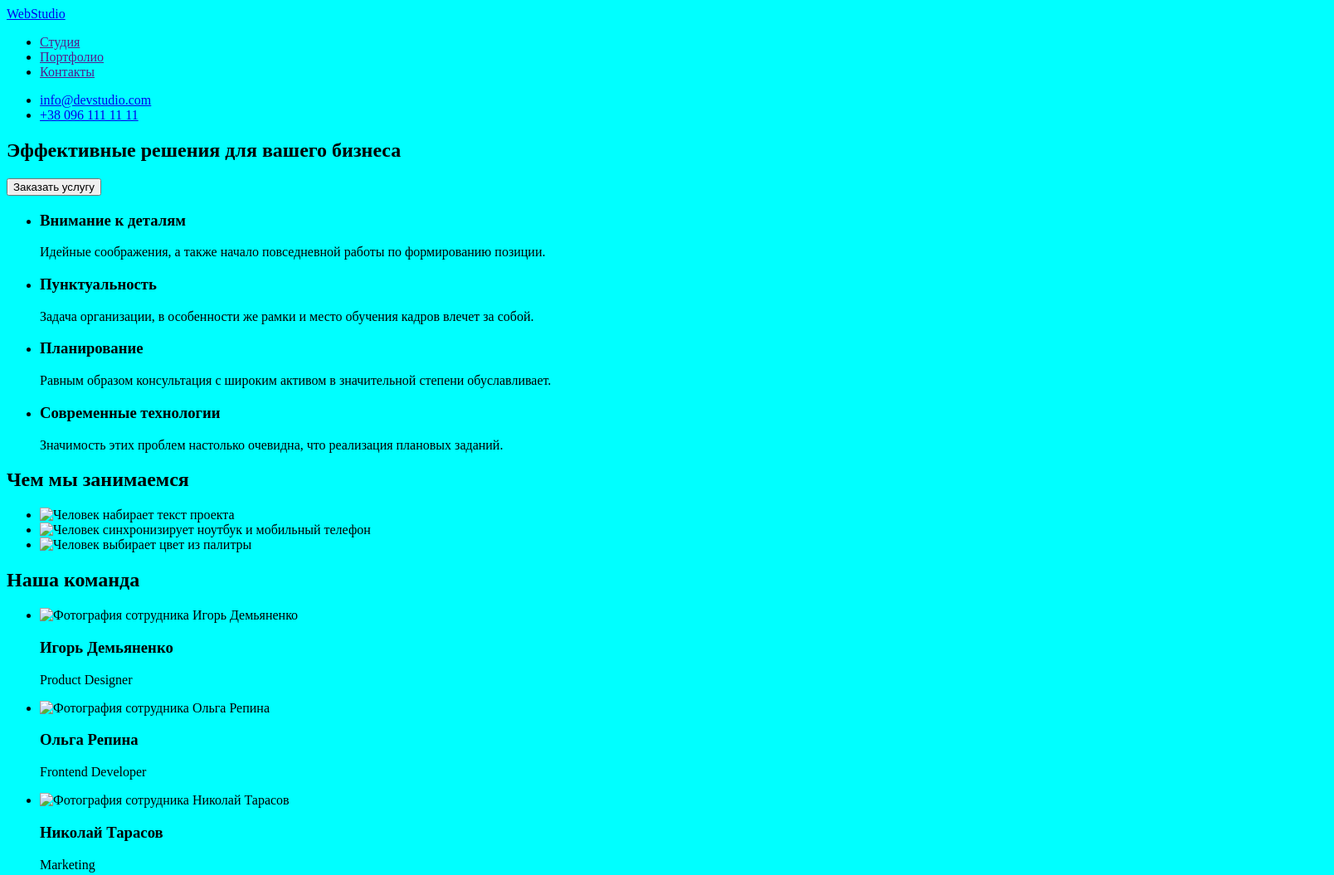
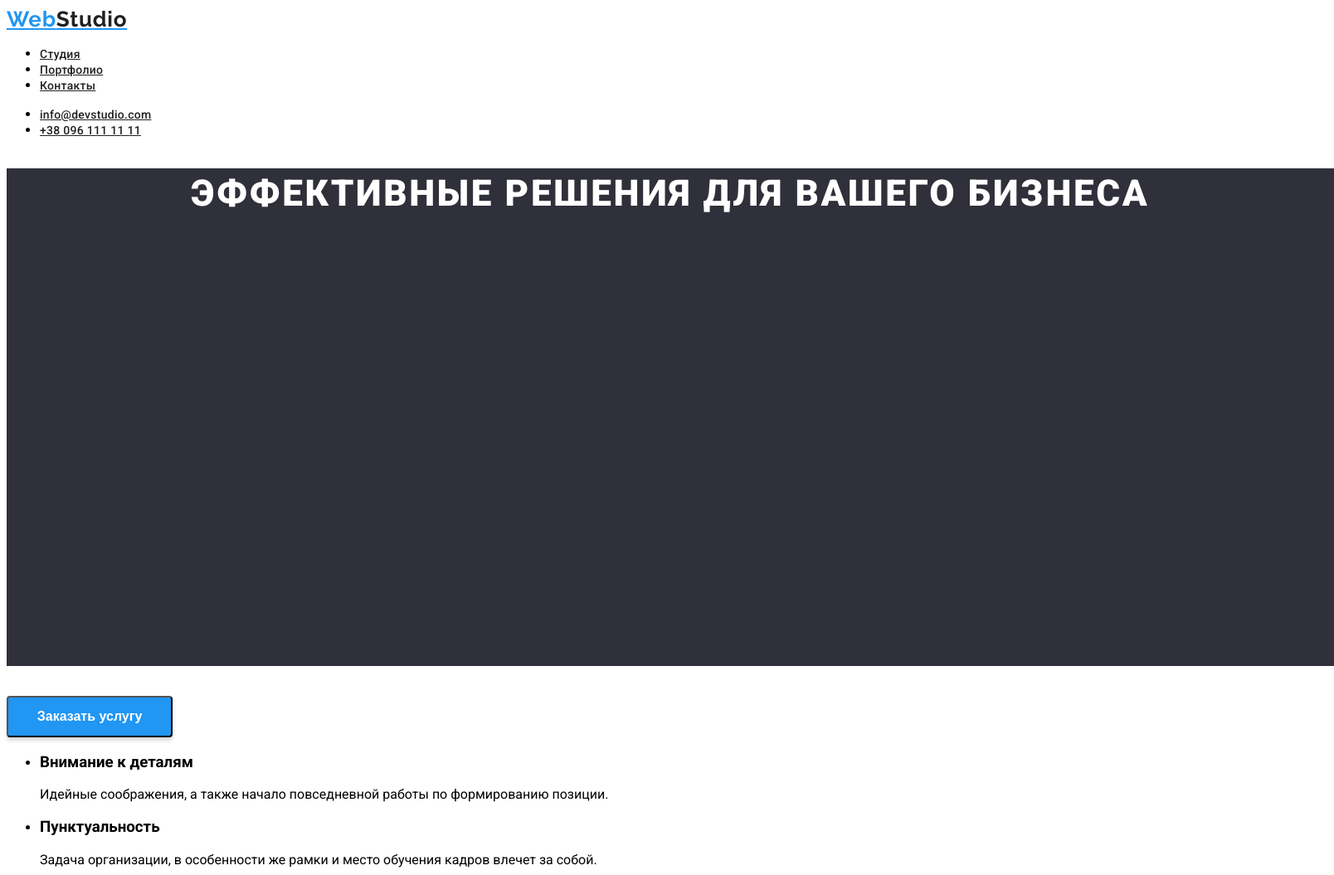
Before and after one commit to ZoyaBukhantseva/goit-markup-hw-02, a plain HTML site: page index.html in a window 1280 px wide. Shown: the top 1055 px of the page at 83% size, 1608 px wide, since content can reach past the window. Drawn offline with Linux system fonts and the light colour scheme.

Commit message:
add class and css(for example)

```diff
--- a/css/style.css
+++ b/css/style.css
@@ -1,3 +1,58 @@
 body {
-  background-color: aqua;
+  font-family: "Roboto", sans-serif;
 }
+
+.header-logo {
+  color: #2196f3;
+  font-family: Raleway;
+  font-style: normal;
+  font-weight: bold;
+  font-size: 26px;
+  line-height: 31px;
+  letter-spacing: 0.03em;
+}
+
+.header-link {
+  color: #212121;
+  font-style: normal;
+  font-weight: 500;
+  font-size: 14px;
+  line-height: 16px;
+  letter-spacing: 0.02em;
+}
+.header-link:hover,
+.header-link:focus {
+  color: #2196f3;
+}
+
+.hero-title {
+  font-style: normal;
+  font-weight: 900;
+  font-size: 44px;
+  line-height: 60px;
+  letter-spacing: 0.06em;
+  text-transform: uppercase;
+  color: #ffffff;
+
+  text-align: center;
+  width: 1600px;
+  height: 600px;
+  left: 0px;
+  top: 80px;
+  background-color: #2f303a;
+}
+.hero-button {
+  font-style: normal;
+  font-weight: bold;
+  font-size: 16px;
+  line-height: 30px;
+  color: #ffffff;
+  width: 200px;
+  height: 50px;
+  left: 700px;
+  top: 430px;
+  background: #2196f3;
+  box-shadow: 0px 4px 4px rgba(0, 0, 0, 0.15);
+  border-radius: 4px;
+}
+.peculiarities
--- a/index.html
+++ b/index.html
@@ -4,54 +4,72 @@
     <meta charset="UTF-8" />
     <meta http-equiv="X-UA-Compatible" content="IE=edge" />
     <meta name="viewport" content="width=device-width, initial-scale=1.0" />
+    <link rel="preconnect" href="https://fonts.googleapis.com" />
+    <link rel="preconnect" href="https://fonts.gstatic.com" crossorigin />
+    <link
+      href="https://fonts.googleapis.com/css2?family=Raleway:wght@700&family=Roboto:wght@400;500;700;900&display=swap"
+      rel="stylesheet"
+    />
     <title>WebStudio</title>
     <link rel="stylesheet" href="./css/style.css" />
   </head>
   <body>
-    <header>
-      <nav>
-        <a href="/">WebStudio</a>
-        <ul>
-          <li><a href="">Студия</a></li>
-          <li><a href="">Портфолио</a></li>
-          <li><a href="">Контакты</a></li>
+    <header class="header">
+      <nav class="header-nav">
+        <a href="./index.html" class="header-logo"
+          >Web<span style="color: #212121">Studio</span></a
+        >
+        <ul class="header-list">
+          <li class="header-item"><a href="" class="header-link">Студия</a></li>
+          <li class="header-item">
+            <a href="./portfolio.html" class="header-link">Портфолио</a>
+          </li>
+          <li class="header-item">
+            <a href="" class="header-link">Контакты</a>
+          </li>
         </ul>
       </nav>
-      <ul>
-        <li><a href="malito:info@devstudio.com">info@devstudio.com</a></li>
-        <li><a href="tel:+380961111111">+38 096 111 11 11</a></li>
+      <ul class="header-contact">
+        <li>
+          <a href="malito:info@devstudio.com" class="header-link">
+            info@devstudio.com
+          </a>
+        </li>
+        <li>
+          <a href="tel:+380961111111" class="header-link"> +38 096 111 11 11</a>
+        </li>
       </ul>
     </header>
     <main>
-      <section>
-        <h1>Эффективные решения для вашего бизнеса</h1>
-        <button type="button">Заказать услугу</button>
+      <section class="hero">
+        <h1 class="hero-title">Эффективные решения для вашего бизнеса</h1>
+        <button type="button" class="hero-button">Заказать услугу</button>
       </section>
-      <section>
+      <section class="peculiarities">
         <h2 hidden>Ососбенности</h2>
-        <ul>
-          <li>
+        <ul class="peculiarities-list">
+          <li class="peculiarities-item">
             <h3>Внимание к деталям</h3>
             <p>
               Идейные соображения, а также начало повседневной работы по
               формированию позиции.
             </p>
           </li>
-          <li>
+          <li class="peculiarities-item">
             <h3>Пунктуальность</h3>
             <p>
               Задача организации, в особенности же рамки и место обучения кадров
               влечет за собой.
             </p>
           </li>
-          <li>
+          <li class="peculiarities-item">
             <h3>Планирование</h3>
             <p>
               Равным образом консультация с широким активом в значительной
               степени обуславливает.
             </p>
           </li>
-          <li>
+          <li class="peculiarities-item">
             <h3>Современные технологии</h3>
             <p>
               Значимость этих проблем настолько очевидна, что реализация
@@ -60,10 +78,10 @@
           </li>
         </ul>
       </section>
-      <section>
-        <h2>Чем мы занимаемся</h2>
-        <ul>
-          <li>
+      <section class="about">
+        <h2 class="about-tittle">Чем мы занимаемся</h2>
+        <ul class="about-list">
+          <li class="about-item">
             <img
               src="./images/img-1.jpg"
               alt="Человек набирает текст проекта"
@@ -71,7 +89,7 @@
               height="240"
             />
           </li>
-          <li>
+          <li class="about-item">
             <img
               src="./images/img-2.jpg"
               alt="Человек синхронизирует ноутбук и мобильный телефон"
@@ -79,7 +97,7 @@
               height="240"
             />
           </li>
-          <li>
+          <li class="about-item">
             <img
               src="./images/img-3.jpg"
               alt="Человек выбирает цвет из палитры"
@@ -89,7 +107,7 @@
           </li>
         </ul>
       </section>
-      <section>
+      <section class="team">
         <h2>Наша команда</h2>
         <ul>
           <li>
```
Also changed, not shown: portfolio.html (added, +61 -0 lines), images/img-1.jpg (added), images/img-2.jpg (added), images/img-3.jpg (added), images/img-4.jpg (added), images/img-5.jpg (added), images/img-6.jpg (added), images/img-7.jpg (added), images/img.jpg (added).
